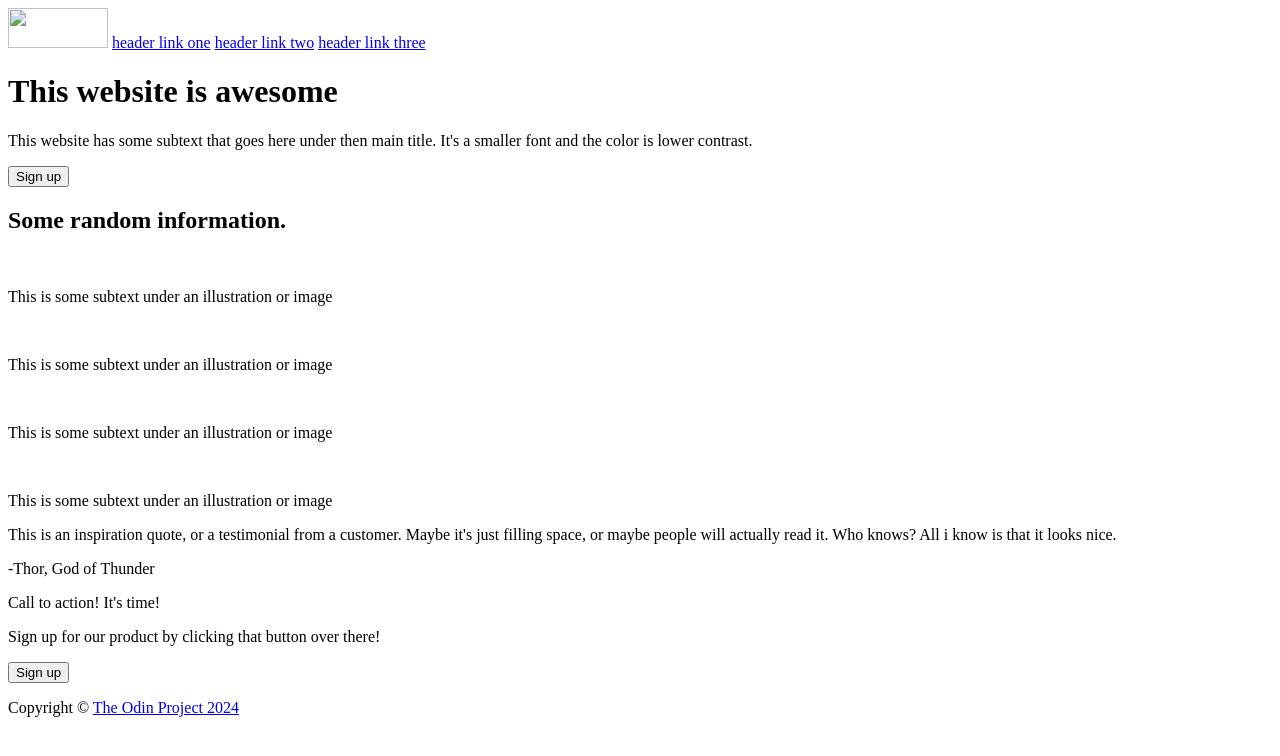
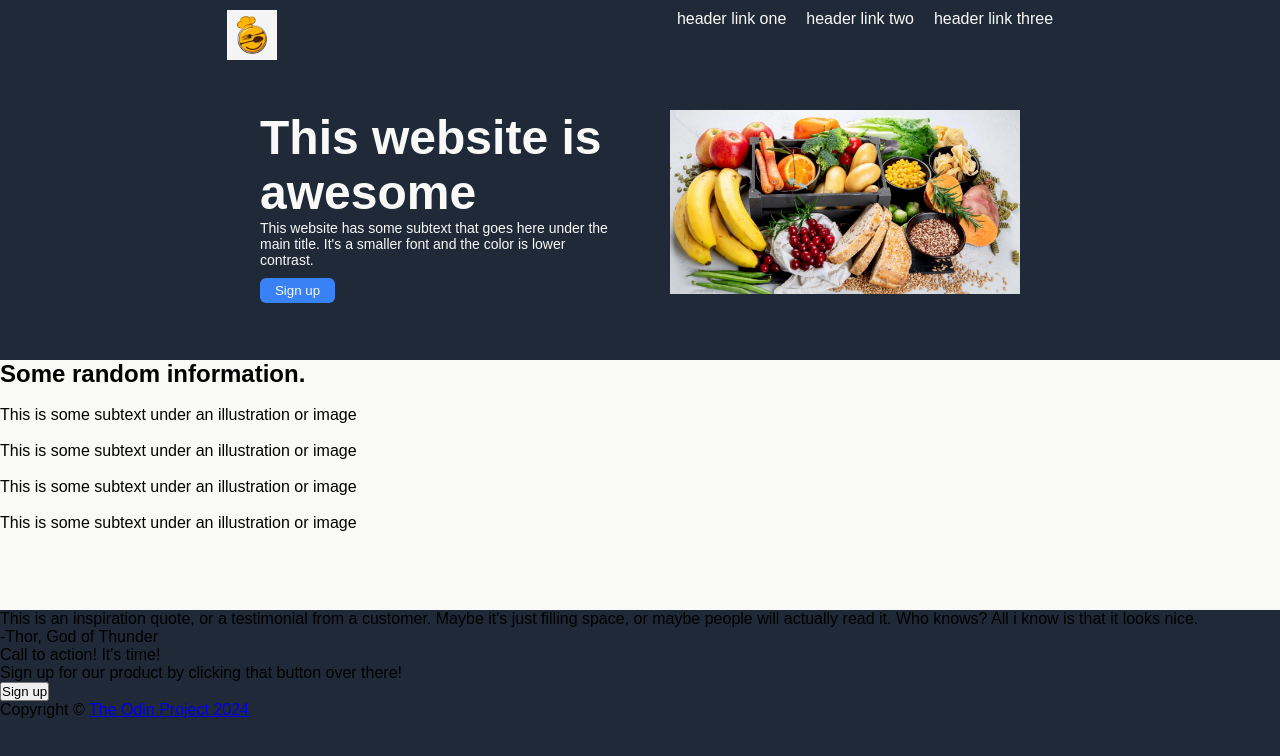
Before and after one commit to QuestSWE/landing-page, a plain HTML site: page index.html in a window 1280 px wide. Drawn offline with Linux system fonts and the light colour scheme.

Commit message:
Added CSS styles to the header and the hero-main division. Added all the image necessary for the design into the img directory.

```diff
--- a/index.html
+++ b/index.html
@@ -8,20 +8,26 @@
   </head>
   <body>
     <header>
-      <img src="" alt="" class="header-logo" width="100px" height="40px" />
-      <a href="#">header link one</a>
-      <a href="#">header link two</a>
-      <a href="#">header link three</a>
+      <img src="img/logo.png" alt="" class="header-logo" />
+      <div class="links">
+        <a href="#">header link one</a>
+        <a href="#">header link two</a>
+        <a href="#">header link three</a>
+      </div>
     </header>
 
     <div class="hero-main">
-      <h1>This website is awesome</h1>
-      <p>
-        This website has some subtext that goes here under then main title. It's
-        a smaller font and the color is lower contrast.
-      </p>
-      <button type="button">Sign up</button>
-      <img src="" alt="" class="placeholder-img" />
+      <div class="text-content">
+        <h1>This website is <br> awesome</h1>
+        <p>
+          This website has some subtext that goes here under the main title.
+          It's a smaller font and the color is lower contrast.
+        </p>
+        <button class="button-top" type="button">Sign up</button>
+      </div>
+      <div>
+        <img src="img/img0.jpg" alt="" class="placeholder-img" />
+      </div>
     </div>
 
     <div class="info">
--- a/styles.css
+++ b/styles.css
@@ -0,0 +1,80 @@
+*,
+*::before,
+*::after {
+  box-sizing: border-box;
+  margin: 0;
+  padding: 0;
+}
+body {
+    background-color: #1f2937;
+    font-family: Arial, Helvetica, sans-serif;
+}
+
+header {
+  display: flex;
+  align-items: start;
+  background-color: #1f2937;
+  justify-content: center;
+  margin: 0 auto;
+
+}
+
+.header-logo {
+  width: 50px;
+  height: auto;
+  margin-right: 400px;
+  margin-top: 10px;
+}
+
+.links {
+  display: flex;
+  gap: 20px;
+  margin-top: 10px;
+}
+.links a {
+  color: #f9faf8;
+  font-weight: 500;
+  text-decoration: none;
+}
+.hero-main {
+    background-color: #1f2937;
+    height: 250px;
+    display: flex;
+    justify-content: center;
+    gap: 50px;
+    color: #f9faf8;
+    margin-top: 50px;
+}
+
+.text-content {
+width: 360px;
+height: auto;
+}
+
+.text-content h1 {
+    font-size: 48px;
+    font-weight: 900;
+}
+
+.text-content p {
+    font-size: 14px;
+    font-weight: 100;
+    margin-bottom: 10px;
+}
+
+.placeholder-img {
+    width: 350px;
+}
+.info {
+    height: 250px;
+    background-color: #f9faf8;
+}
+
+.button-top {
+    width: 75px;
+    height: 25px;
+    border: none;
+    border-radius: 6px;
+    background-color: #3882f6;
+    color: #f9faf8;
+}
```
Also changed, not shown: img/img0.jpg (added), img/img1.jpg (added), img/img2.jpeg (added), img/img3.jpg (added), img/img4.jpg (added), img/logo.png (added).
